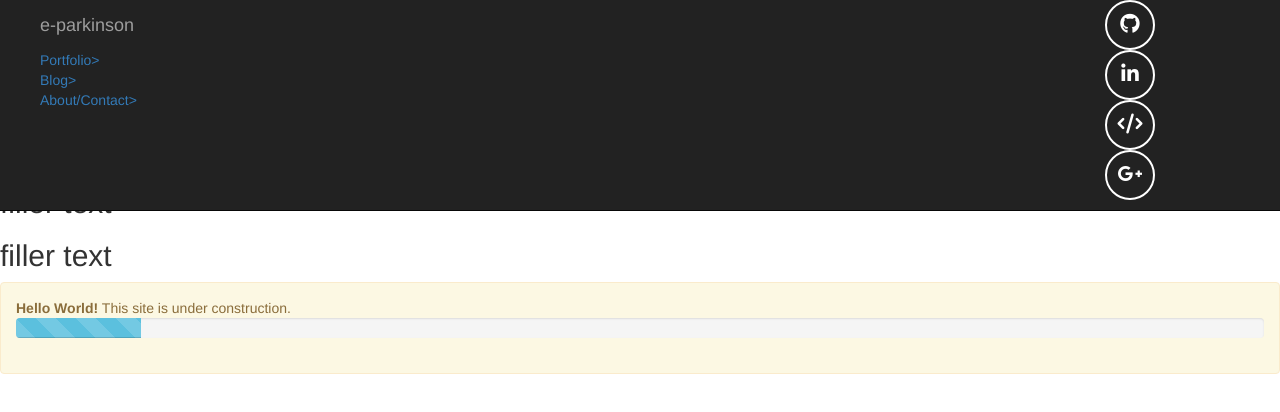
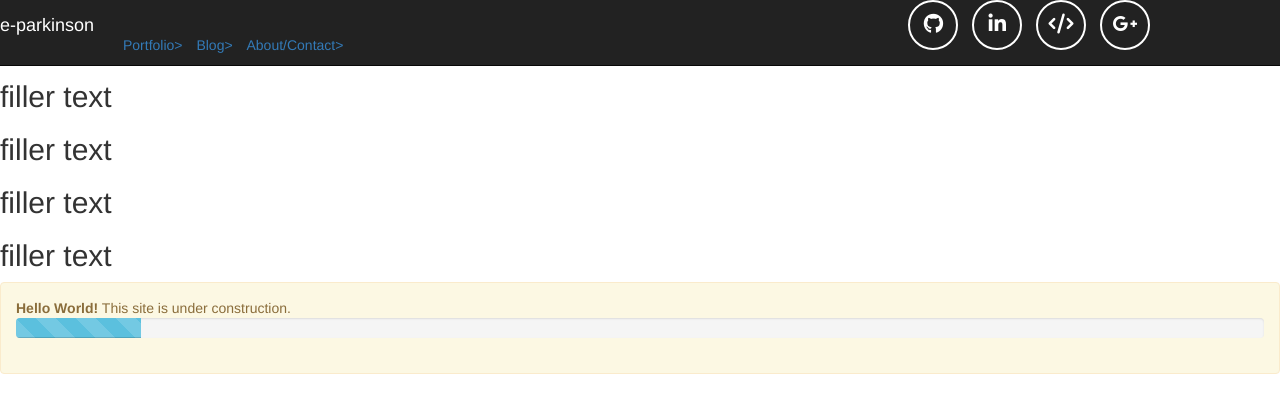
Before and after one commit to e-parkinson/web-page-test, a plain HTML site: page index.html in a window 1280 px wide. Drawn offline with nearby package versions, Linux system fonts and the light colour scheme.

Commit message:
displays nav bar elements inline

```diff
--- a/index.html
+++ b/index.html
@@ -57,7 +57,7 @@
 			</div>
 			<div class="container row">
 				<div class="navbar-left">
-					<ul class="inline-list unbulleted-list">
+					<ul class="list-inline unbulleted-list">
 						<li>
 							<a href="e-parkinson.github.io" class="navbar-brand">e-parkinson</a>
 						</li>
@@ -73,7 +73,7 @@
 					</ul>
 				</div>
 				<div class="navbar-right">
-					<ul class="inline-list unbulleted-list">
+					<ul class="list-inline unbulleted-list">
 						<li>
 							<!-- GitHub -->
 							<a href="http://github.com/e-parkinson" class="btn-social btn-outline"><i class="fa fa-github"></i></a>
```
